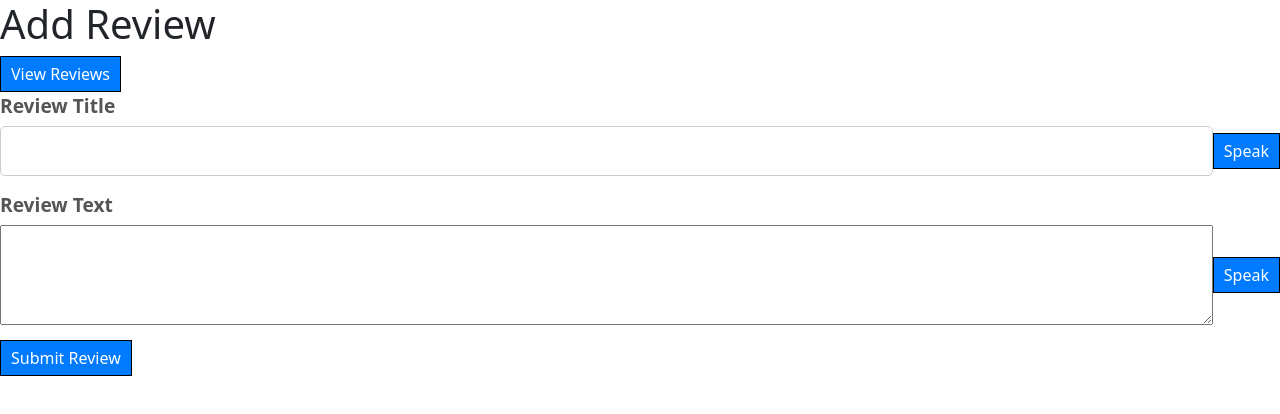
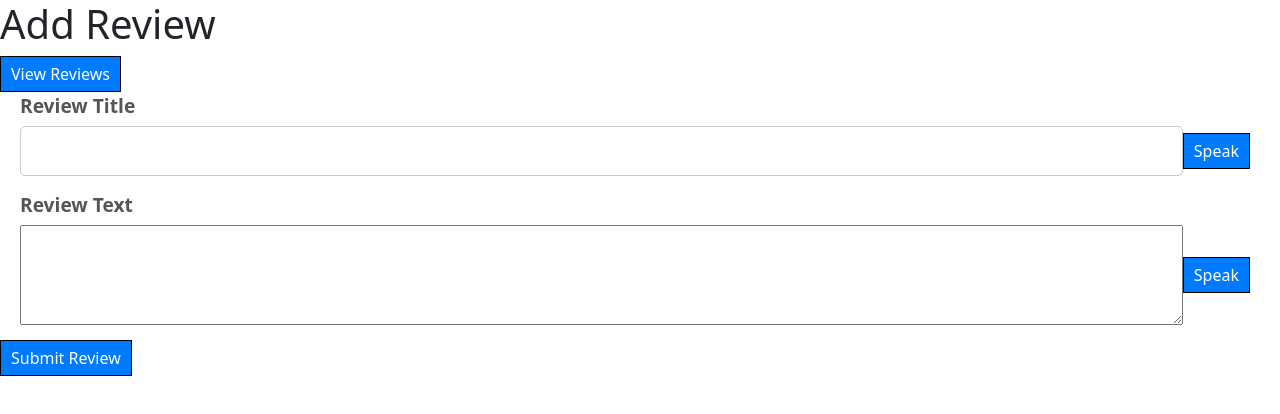
Before and after one commit to IT21221064/EzLiving, a React (Create React App) app in the folder frontend/: page /AddReview in a window 1280 px wide. Shown: the top 414 px of the page. Built offline with nearby package versions, Linux system fonts and the light colour scheme.

Commit message:
added css

```diff
--- a/frontend/src/pages/feedback.css
+++ b/frontend/src/pages/feedback.css
@@ -2,6 +2,8 @@
   display: flex;
   flex-direction: column;
   margin-bottom: 15px;
+  margin-right: 30px;
+  margin-left: 20px;
 }
 
 .input-with-button {
```
